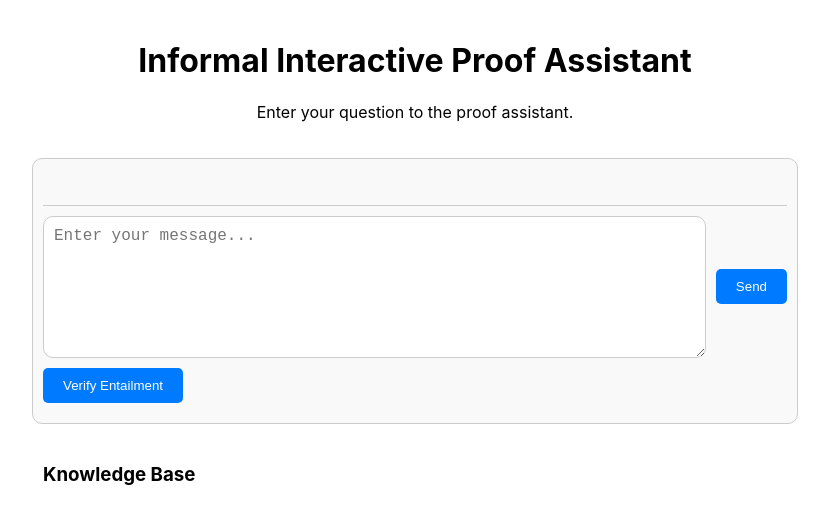
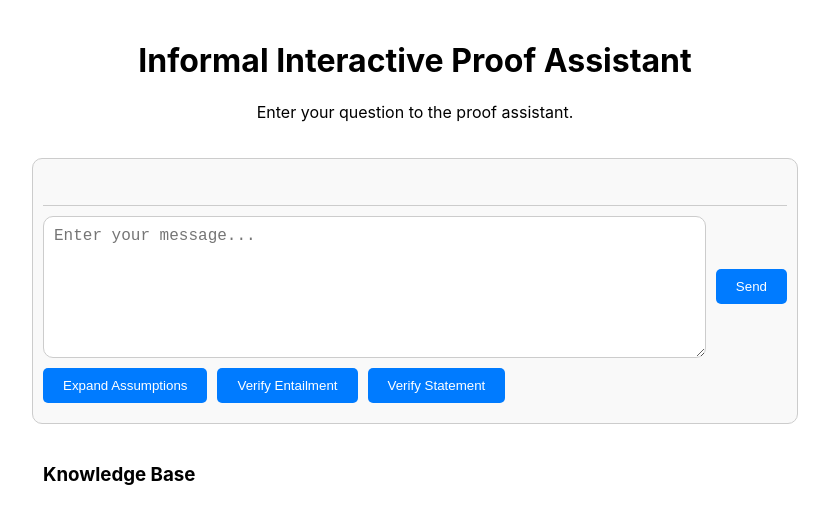
Before and after one commit to SL2000s/iipa_frontend, a React (Create React App) app: page / in a window 1280 px wide. Shown: the top 524 px of the page, without its empty margins (225-1054 px from the left). Built offline with nearby package versions, Linux system fonts and the light colour scheme.

Commit message:
Add StatementVerification button

```diff
--- a/src/App.js
+++ b/src/App.js
@@ -19,9 +19,10 @@ function App() {
     if (tactic === 'verifyEntailment') {
       setInput('Verify that p_j follows from p_i.\n\np_i: UNDEFINED\np_j: UNDEFINED');
     } else if (tactic === 'expandAssumptions') {
-      setInput('Given a statement p_i expand the implied definitions and assumptions by formally');
-    }
-    // TODO: Implement other tactics similarly
+      setInput('Expand the implied definitions and assumptions from p_i.\n\np_i: UNDEFINED');
+    } else if (tactic === 'verifyStatement')
+      setInput('Is p_i correct?\n\np_i: UNDEFINED');
+      // TODO: Implement other tactics similarly
   };
 
   const handleSubmit = async () => {
@@ -132,7 +133,9 @@ function App() {
         {/* Tactics Buttons */}
         <div className="command-menu">
           <div className="tactics-buttons">
+            <button onClick={() => chooseTactic('expandAssumptions')} disabled={isLoading}>Expand Assumptions</button>
             <button onClick={() => chooseTactic('verifyEntailment')} disabled={isLoading}>Verify Entailment</button>
+            <button onClick={() => chooseTactic('verifyStatement')} disabled={isLoading}>Verify Statement</button>
           </div>
         </div>
       </div>
```
